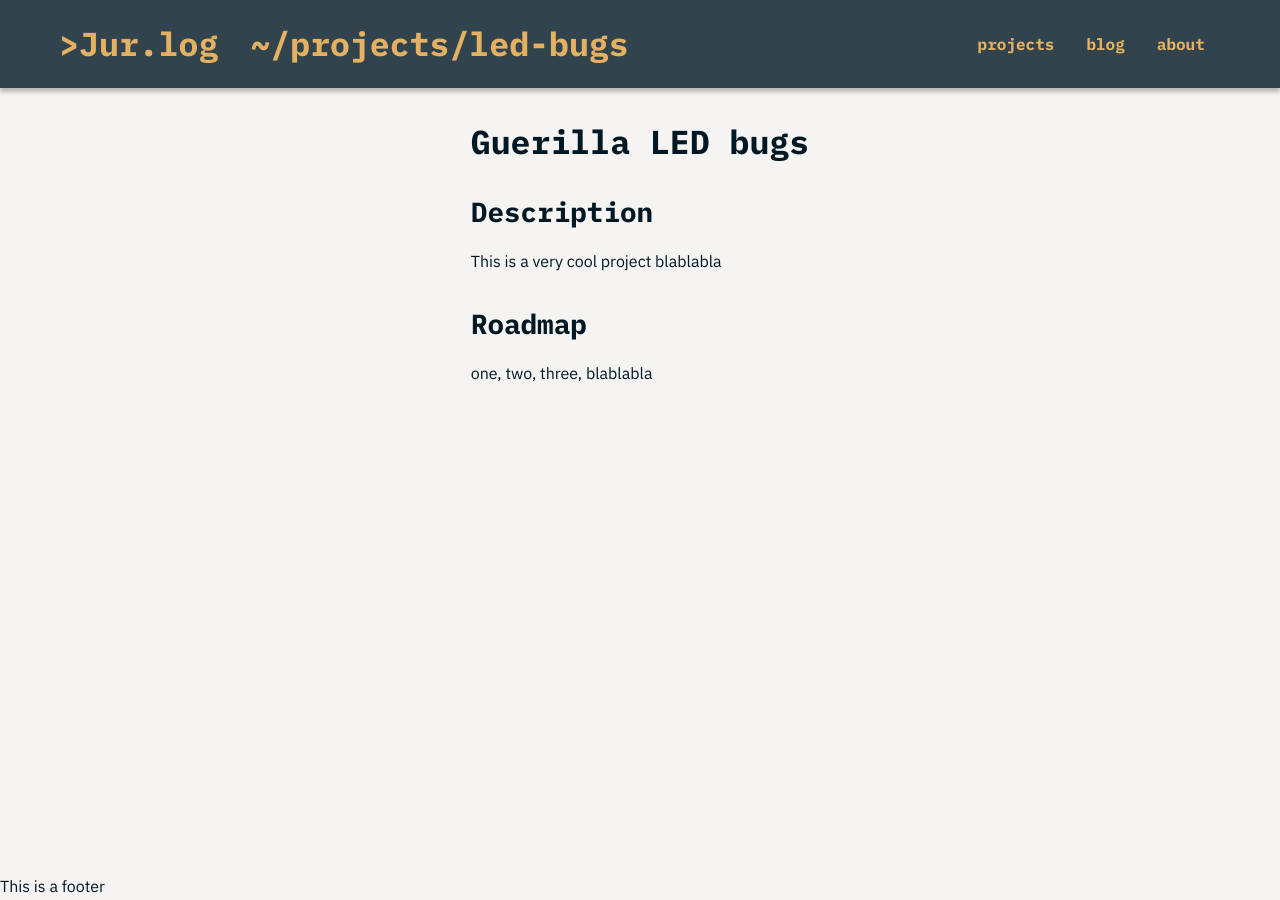
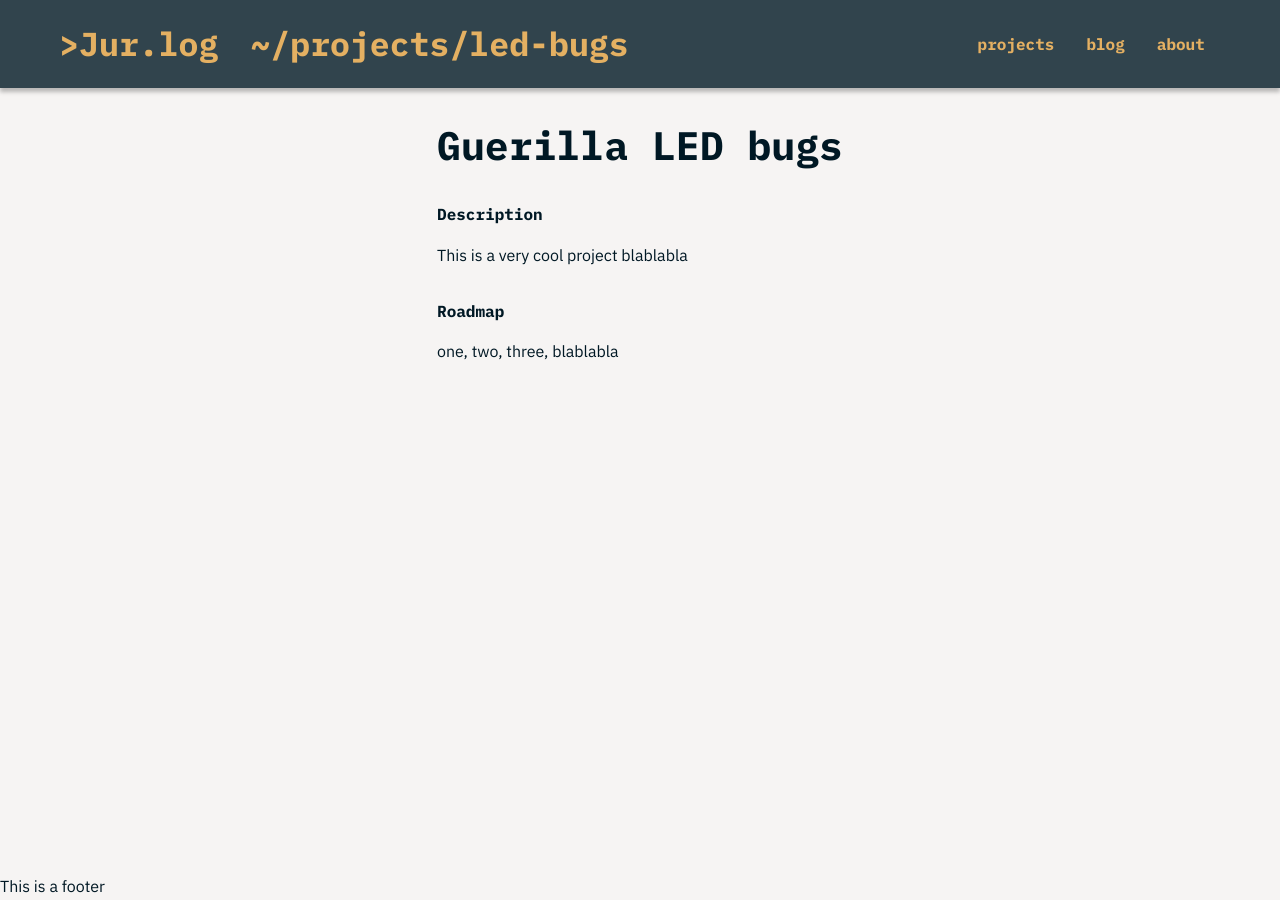
Before and after one commit to jurc192/jurlog, a Jekyll site: the page built from projects/led-bugs/overview.md, in a window 1280 px wide. Built offline with Jekyll 4.4.1, drawn with Linux system fonts in a browser that asks for light colours.

Commit message:
project-page: fix typography

```diff
--- a/_sass/_base.scss
+++ b/_sass/_base.scss
@@ -57,9 +57,6 @@ article {
 /*
     HEADER
 */
-.site-header {
-    // margin-bottom: $content-padding;
-}
 .site-header * {
     // Clear default styling for <li> and <a>
     text-decoration: none;
--- a/_sass/_colors.scss
+++ b/_sass/_colors.scss
@@ -16,6 +16,15 @@ a {
   strong {color: inherit;}
 }
 
+p a {       // Links within a text
+    color: $accent;
+    &:hover,
+    &:focus {
+      text-decoration: underline;
+      text-decoration-color: $accent;
+    }
+}
+
 
 /*
     HEADER
@@ -25,9 +34,9 @@ a {
     box-shadow: 0px 4px 4px rgba(0, 0, 0, 0.25);
 }
 
-.site-header a {
-    color: $accent;
-}
+    .site-header a {
+        color: $accent;
+    }
 
 /*
     ARTICLE (blogpost on homepage and projects)
--- a/_sass/_typography.scss
+++ b/_sass/_typography.scss
@@ -28,6 +28,10 @@ p {
     text-align: justify;
 }
 
+.readmore {
+    font-weight: bold;
+}
+
 
 /*
     HEADER
@@ -41,45 +45,18 @@ p {
     white-space: nowrap;
 }
 
+
 /*
-    ARTICLE
+    PROJECT PAGE
 */
-.readmore {
+.project > h1 {
+    font-size: 2.488rem;
+    text-align: center;
+}
+.project > h2 {
+    font-size: 1rem;
     font-weight: bold;
 }
-
-// /*
-//     Header stuff
-// */
-// .site-header {
-//     font-family: 'IBM Plex Mono', monospace;
-//     font-weight: 700;
-// }
-// .site-header a {
-//     text-decoration: none;
-// }
-// .logo, .breadcrumbs {
-//     font-size: 2.074rem;
-//     white-space: nowrap;
-// }
-
-// .navbar{
-//     font-size: 1rem;
-// }
-
-
-
-// /*
-//     Project layout
-// */
-// .project > h1 {
-//     font-size: 2.488rem;
-//     text-align: center;
-// }
-// .project > h2 {
-//     font-size: 1rem;
-//     font-weight: bold;
-// }
 
 
 // /*
```
